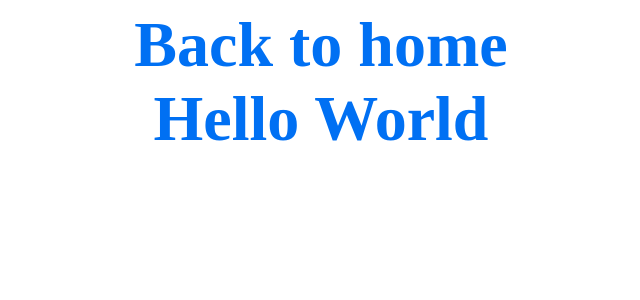
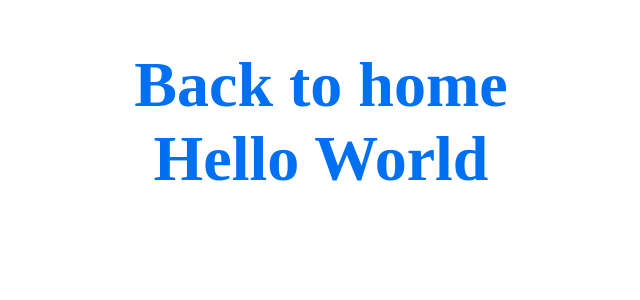
Before and after one commit to codthing/next-rematch, a Next.js app: page /posts/first-post in a window 1280 px wide. Shown: the top 300 px of the page, without its empty margins (319-959 px from the left). Built offline with nearby package versions, Linux system fonts and the light colour scheme.

Commit message:
css样式，在components中创建layout布局组件，在styles中添加layout样式

```diff
--- /dev/null
+++ b/components/layout.tsx
@@ -0,0 +1,5 @@
+import styles from '../styles/layout.module.css';
+
+export default function Layout({ children }) {
+    return <div className={styles.container}>{children}</div>
+}
--- a/pages/posts/first-post.tsx
+++ b/pages/posts/first-post.tsx
@@ -1,10 +1,11 @@
 import Head from 'next/head';
 import Link from 'next/link';
 import styles from '../../styles/Home.module.css';
+import Layout from '../../components/layout';
 
 export default function FirstPost() {
     return (
-        <>
+        <Layout>
             <Head>
                 <title>First Post</title>
                 <link rel="icon" href="/favicon.ico" />
@@ -18,6 +19,6 @@
                     <a className="foo" target="_blank" rel="noopener noreferrer">Hello World</a>
                 </Link>
             </h2>
-        </>
+        </Layout>
     )
 }
--- /dev/null
+++ b/styles/layout.module.css
@@ -0,0 +1,7 @@
+.container {
+    max-width: 36rem;
+    padding: 0 1rem;
+    margin: 3rem auto 6rem;
+    border-bottom-width: 1rem;
+    border-bottom-color: blue;
+  }
```
